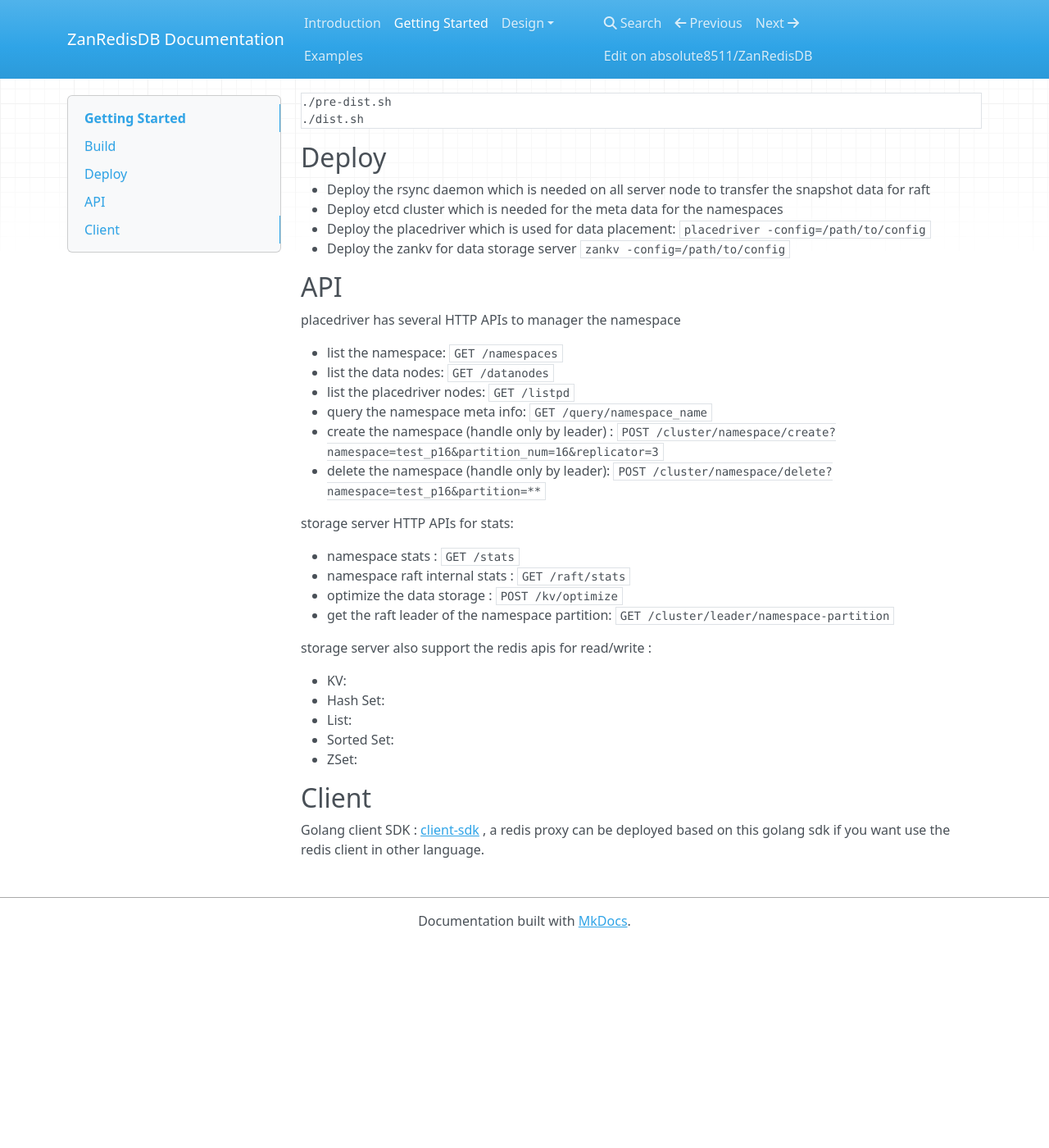
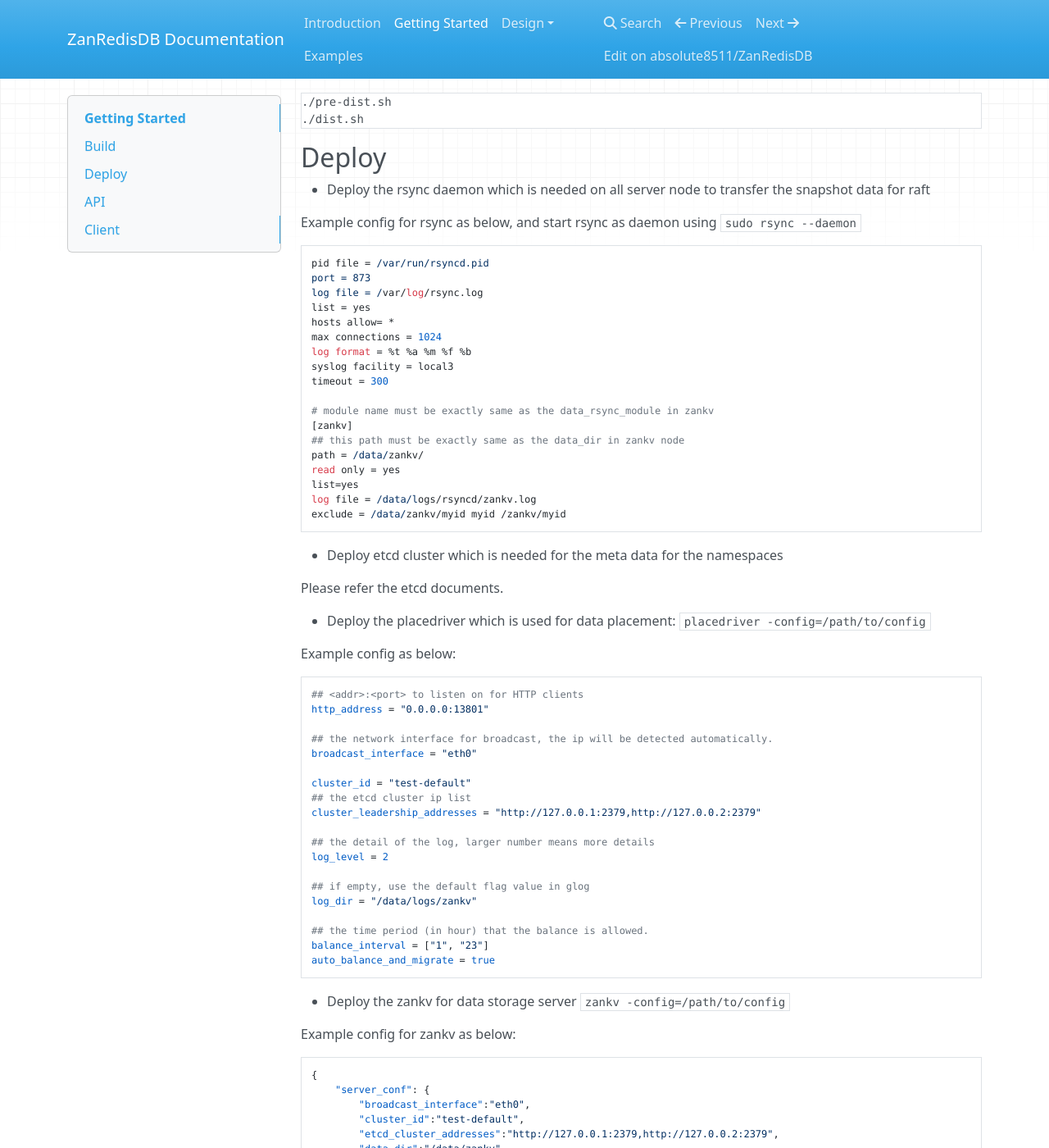
Before and after one commit to absolute8511/ZanRedisDB, an MkDocs documentation site: the page built from doc/getting_started.md, in a window 1280 px wide and 1400 px high, scrolled down 714 px. Shown: the whole window at 82% size. Built offline with MkDocs 1.6.1, drawn with Linux system fonts in a browser that asks for light colours; nearby versions of some CDN libraries; old or Windows-style settings are respelled for this version of MkDocs; before the commit the page ends 1865 px from its top, so only the background shows below that; some of the changed text lies outside the part shown.

Commit message:
update document for getting_started

````diff
--- a/doc/getting_started.md
+++ b/doc/getting_started.md
@@ -44,9 +44,85 @@
 ## Deploy
 
 * Deploy the rsync daemon which is needed on all server node to transfer the snapshot data for raft
+
+  Example config for rsync as below, and start rsync as daemon using `sudo rsync --daemon`
+```
+pid file = /var/run/rsyncd.pid
+port = 873
+log file = /var/log/rsync.log
+list = yes
+hosts allow= *
+max connections = 1024
+log format = %t %a %m %f %b
+syslog facility = local3
+timeout = 300
+
+# module name must be exactly same as the data_rsync_module in zankv
+[zankv]
+## this path must be exactly same as the data_dir in zankv node
+path = /data/zankv/
+read only = yes
+list=yes
+log file = /data/logs/rsyncd/zankv.log
+exclude = /data/zankv/myid myid /zankv/myid
+```
+
 * Deploy etcd cluster which is needed for the meta data for the namespaces
+
+  Please refer the etcd documents.
+
 * Deploy the placedriver which is used for data placement: `placedriver -config=/path/to/config`
+
+  Example config as below:
+```
+## <addr>:<port> to listen on for HTTP clients
+http_address = "0.0.0.0:13801"
+
+## the network interface for broadcast, the ip will be detected automatically.
+broadcast_interface = "eth0"
+
+cluster_id = "test-default"
+## the etcd cluster ip list
+cluster_leadership_addresses = "http://127.0.0.1:2379,http://127.0.0.2:2379"
+
+## the detail of the log, larger number means more details
+log_level = 2
+
+## if empty, use the default flag value in glog
+log_dir = "/data/logs/zankv"
+
+## the time period (in hour) that the balance is allowed.
+balance_interval = ["1", "23"]
+auto_balance_and_migrate = true
+```
+
 * Deploy the zankv for data storage server `zankv -config=/path/to/config`
+
+  Example config for zankv as below:
+```
+{
+    "server_conf": {
+        "broadcast_interface":"eth0",
+        "cluster_id":"test-default",
+        "etcd_cluster_addresses":"http://127.0.0.1:2379,http://127.0.0.2:2379",
+        "data_dir":"/data/zankv",
+        "data_rsync_module":"zankv",
+        "redis_api_port": 13381,
+        "http_api_port": 13380,
+        "grpc_api_port": 13382,
+        "election_tick": 30,
+        "tick_ms": 200,
+        "local_raft_addr": "http://0.0.0.0:13379",
+        "rocksdb_opts": {
+            "block_cache":0,
+            "use_shared_cache":true,
+            "use_shared_rate_limiter":true,
+            "rate_bytes_per_sec":50000000,
+            "cache_index_and_filter_blocks": false
+        }
+    }
+}
+```
 
 ## API
 
````
Also changed, not shown: other parts of doc/getting_started.md (+1 -1 lines).
